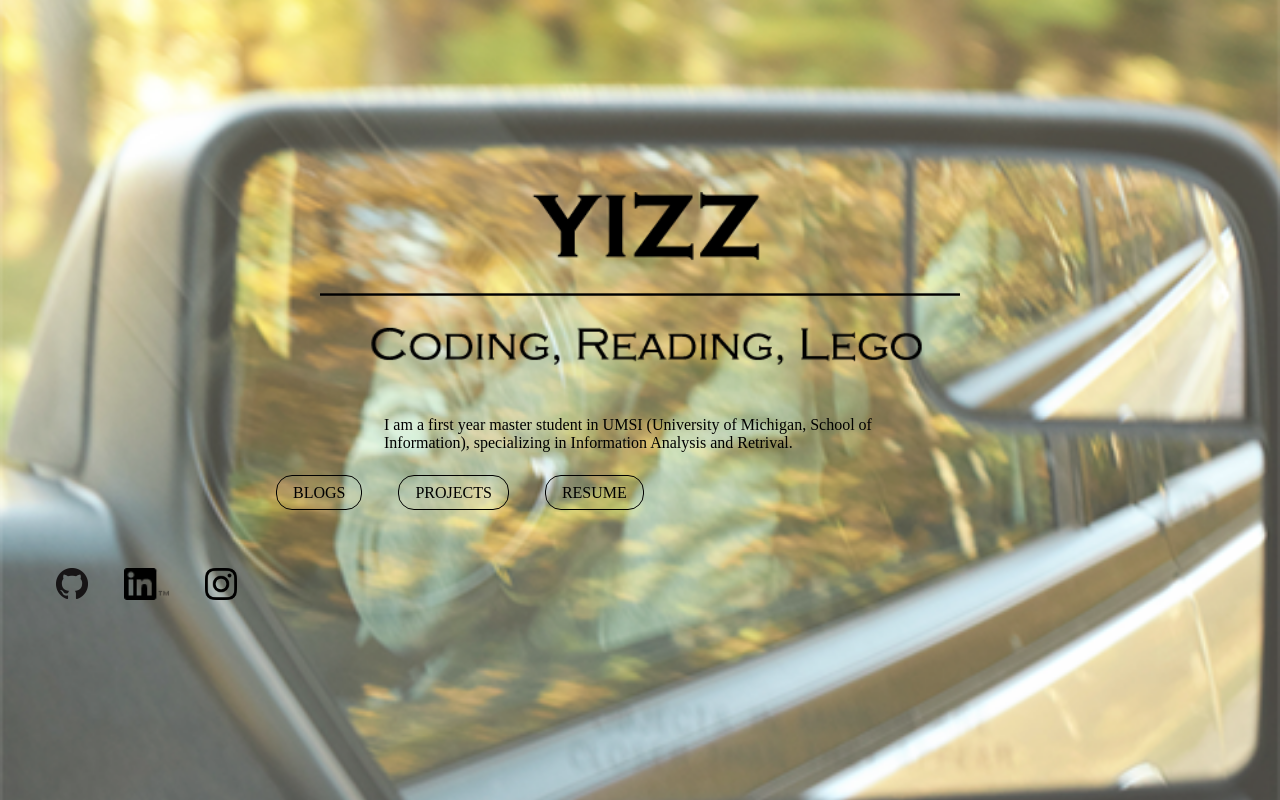
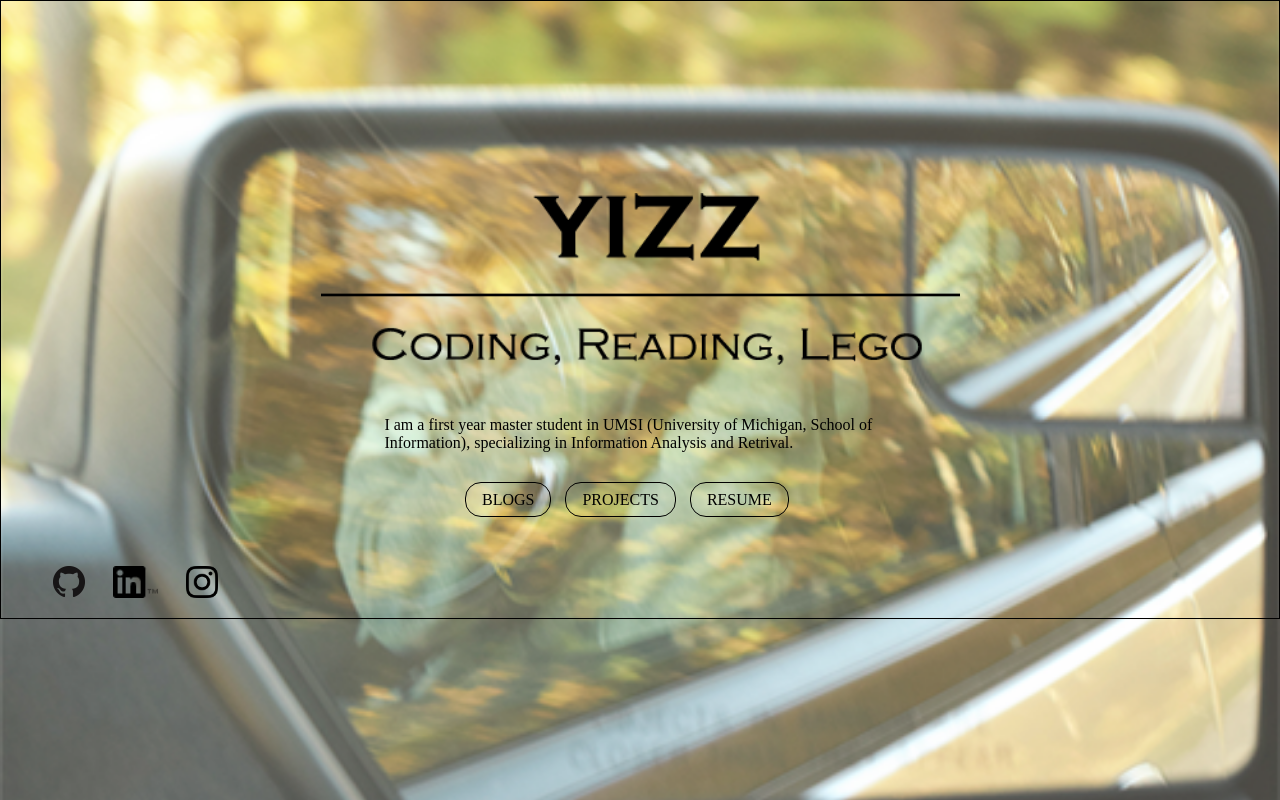
Before and after one commit to sylviazang/SI539Portfolio, a plain HTML site: page index.html in a window 1280 px wide. Drawn offline with Linux system fonts and the light colour scheme.

Commit message:
Update index.css

```diff
--- a/index.css
+++ b/index.css
@@ -1,10 +1,12 @@
 body {
 	margin: 0;
-    background: url("materials/background_small.png") no-repeat center center fixed;
-    -webkit-background-size: cover;
-    -moz-background-size: cover;
-    -o-background-size: cover;
-    background-size: cover
+	background: url("materials/background_small.png") no-repeat center center fixed;
+	-webkit-background-size: cover;
+	-moz-background-size: cover;
+	-o-background-size: cover;
+	background-size: cover;
+	/* width: inherit; */
+	border: 1px solid #000;
 }
 
 .logo {
@@ -13,10 +15,12 @@ body {
 	margin: 15% 25% 4%;
 }
 
-.nav_item {
+.navbar .nav_item {
 	list-style-type: none;
-	padding:0.5em;
-	margin: 0.5em;
+	padding: 5px;
+	margin: 5% auto;
+	/* width: 80%; */
+	text-align: center;
 }
 .navbar .nav_item a{
 	text-decoration: none;
@@ -31,6 +35,17 @@ body {
 }
 .contacts .nav_item {
 
+list-style-type: none;
+
+/* padding: 0.5em; */
+
+margin: 12px;
+
+width: 100px;
+
+display: inline;
+
+/* margin: 5% auto; */
 }
 .contacts .nav_item img {
 	height: 2em;
@@ -51,13 +66,17 @@ body {
 }
 
 .navbar  {
-	width: 50em;
+	width: 360px;
+	padding: 0;
 	margin: 0 auto;
 }
 /*large screen*/
 @media screen and (min-width: 700px) {
 	.nav_item {
 		display: inline-block;
+	}
+	.contacts {
+		/* width: 30%; */
 	}
 /* 	img.background {
 	min-height:100%;
```
